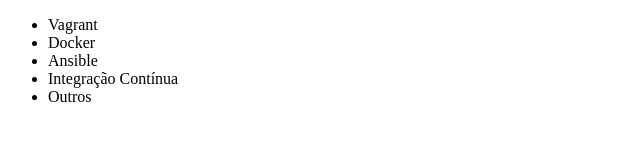
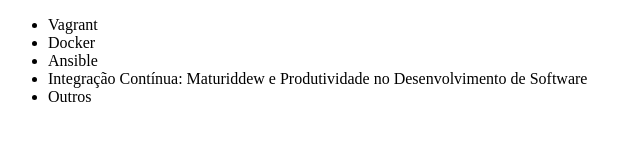
Before and after one commit to mmariz/alura-git, a plain HTML site: page index.html in a window 1280 px wide. Shown: the whole page, without its empty margins (0-640 px from the left). Drawn offline with Linux system fonts and the light colour scheme.

Commit message:
Renomeando o curso de integração contínua

```diff
--- a/index.html
+++ b/index.html
@@ -9,7 +9,7 @@
         <li>Vagrant</li>
         <li>Docker</li>
         <li>Ansible</li>
-        <li>Integração Contínua</li>
+        <li>Integração Contínua: Maturiddew e Produtividade no Desenvolvimento de Software</li>
         <li>Outros</li>
     </ul>
 </body>
```
